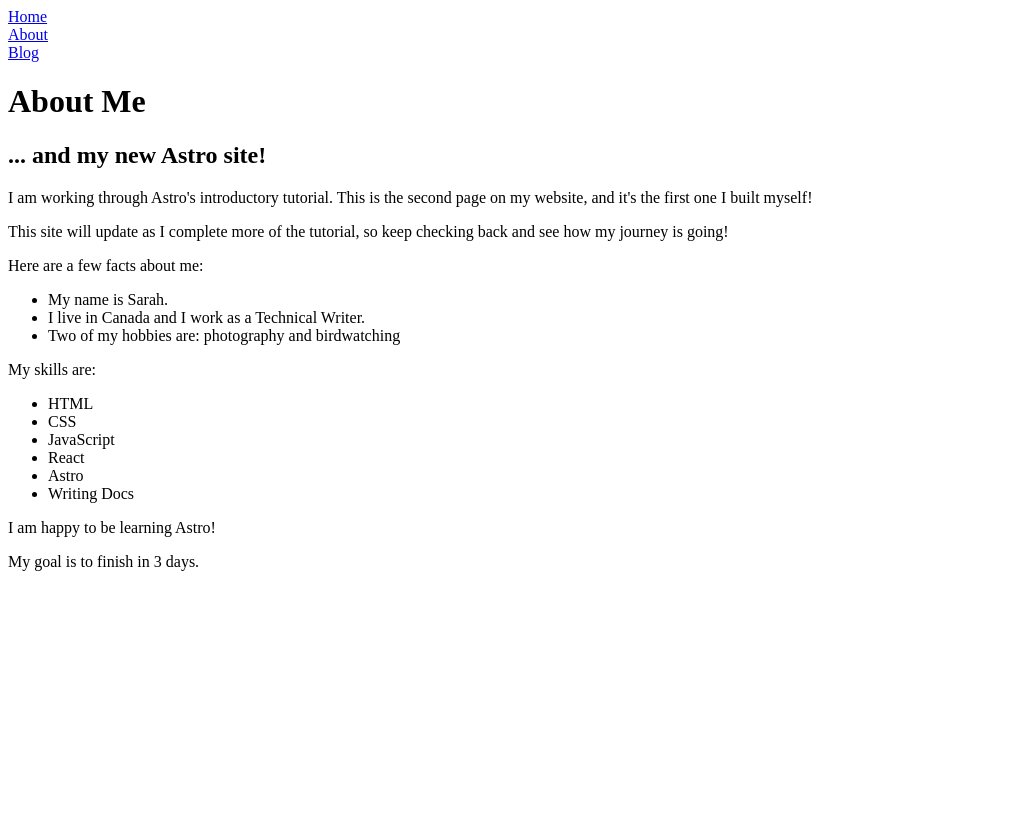
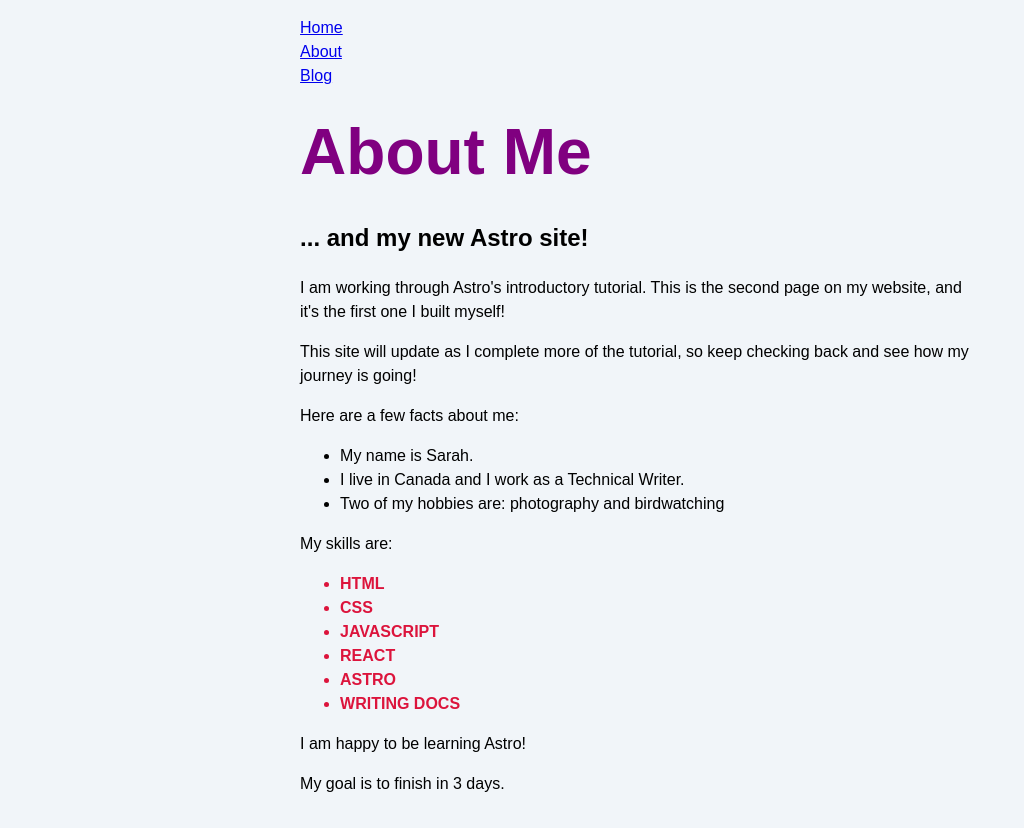
Before and after one commit to ilootthebody/astro-tutorial, an Astro site: page /about in a window 1280 px wide. Shown: the whole page, without its empty margins (0-1024 px from the left). Before the commit the page ends 800 px from the top, so only its background shows below. Built offline with nearby package versions, Linux system fonts and the light colour scheme; Astro itself is replaced by a stand-in of ours.

Commit message:
Start of unit 3

```diff
--- a/src/pages/about.astro
+++ b/src/pages/about.astro
@@ -1,4 +1,6 @@
 ---
+import './styles/global.css';
+
 const pageTitle = "About Me";
 
 const identity = {
@@ -12,6 +14,9 @@ const skills = ["HTML", "CSS", "JavaScript", "React", "Astro", "Writing Docs"];
 const happy = true;
 const finished = false;
 const goal = 3;
+const skillColor = "crimson";
+const fontWeight = "bold";
+const textCase = "uppercase"
 ---
 
 <html lang="en">
@@ -22,6 +27,17 @@ const goal = 3;
 		<meta name="viewport" content="width=device-width" />
 		<meta name="generator" content={Astro.generator} />
 		<title>{pageTitle}</title>
+        <style define:vars={{skillColor, fontWeight, textCase}}>
+            h1 {
+                color: purple;
+                font-size: 4rem;
+            }
+            .skill {
+                color: var(--skillColor);
+                font-weight: var(--fontWeight);
+                text-transform: var(--textCase);
+            }
+        </style>
 	</head>
 	<body>
         <a href="/">Home</a>
@@ -47,7 +63,7 @@ const goal = 3;
         </ul>
         <p>My skills are:</p>
         <ul>
-        {skills.map((skill) => <li>{skill}</li>)}
+        {skills.map((skill) => <li class="skill">{skill}</li>)}
         </ul>
         {happy && <p>I am happy to be learning Astro!</p>}
 
--- a/src/pages/blog.astro
+++ b/src/pages/blog.astro
@@ -1,4 +1,6 @@
 ---
+import './styles/global.css';
+
 const pageTitle = "My Blog";
 ---
 
--- a/src/pages/index.astro
+++ b/src/pages/index.astro
@@ -1,4 +1,6 @@
 ---
+import './styles/global.css';
+
 const pageTitle = "Home Page";
 ---
 
--- /dev/null
+++ b/src/pages/styles/global.css
@@ -0,0 +1,21 @@
+html {
+  background-color: #f1f5f9;
+  font-family: sans-serif;
+}
+
+body {
+  margin: 0 auto;
+  width: 100%;
+  max-width: 80ch;
+  padding: 1rem;
+  line-height: 1.5;
+}
+
+* {
+  box-sizing: border-box;
+}
+
+h1 {
+  margin: 1rem 0;
+  font-size: 2.5rem;
+}
```
Also changed, not shown: src/pages/components/Navigation.astro (added).
